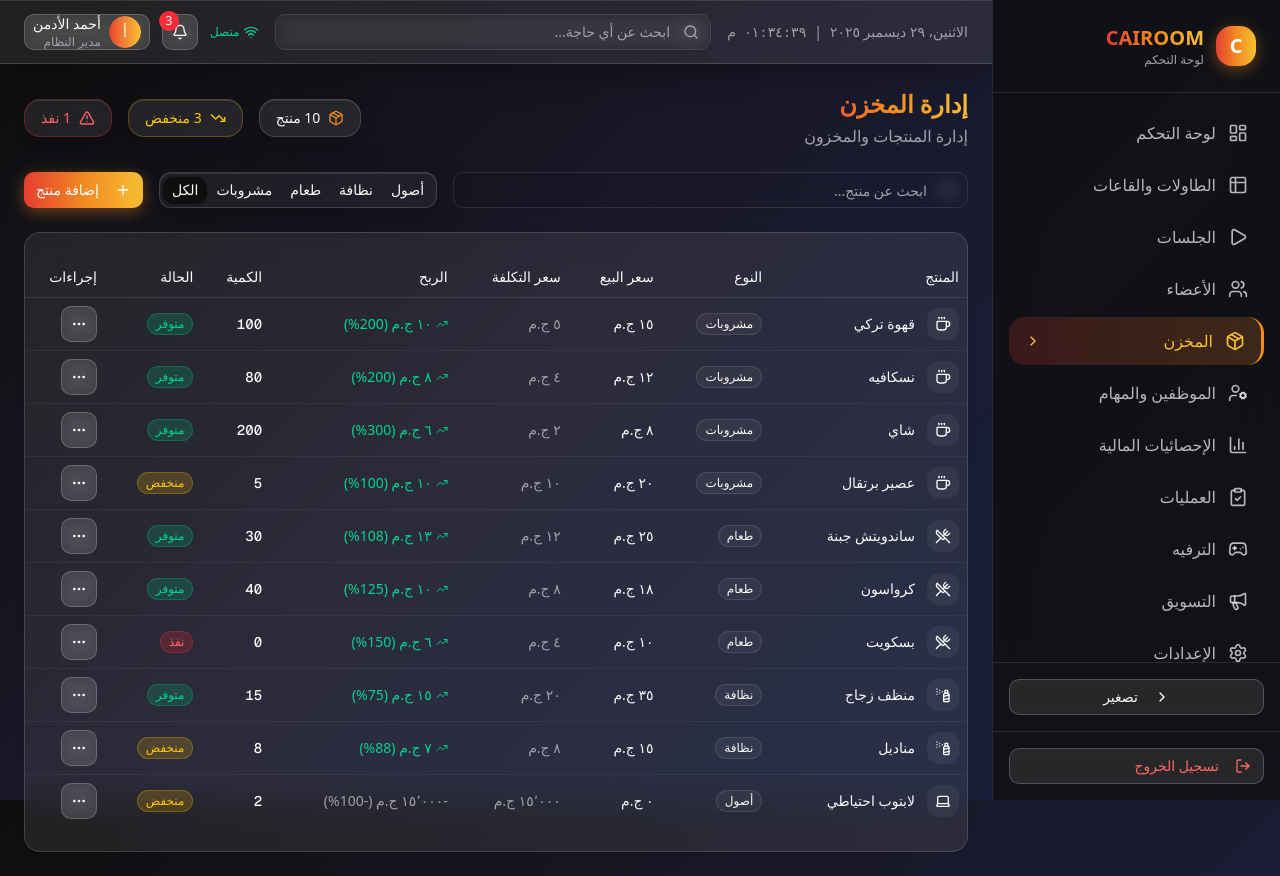
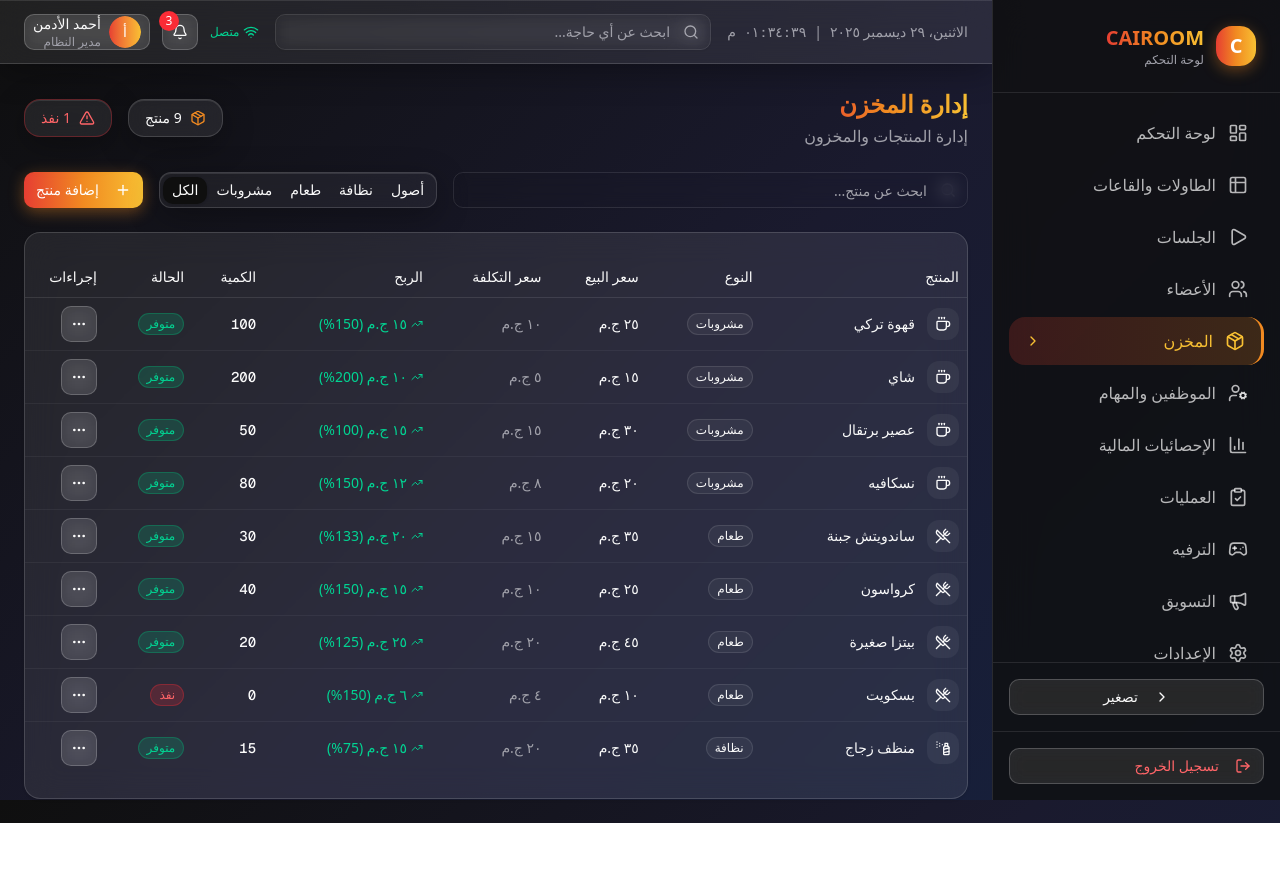
Before and after one commit to omaribu170-ops/cairoom-v2, a Next.js app: page /inventory in a window 1280 px wide. After the commit the page ends 823 px from the top, so only its background shows below. Built offline with nearby package versions, Linux system fonts and the light colour scheme; a web font is replaced by a local one.

Commit message:
feat: Shared InventoryContext for cross-page inventory sync

```diff
--- a/src/app/(admin)/dashboard/page.tsx
+++ b/src/app/(admin)/dashboard/page.tsx
@@ -24,6 +24,7 @@ import {
 } from 'lucide-react';
 import { SessionTimer } from '@/components/admin/SessionTimer';
 import { toast } from 'sonner';
+import { useInventory } from '@/contexts/InventoryContext';
 
 // أنواع الفترات الزمنية
 type TimePeriod = 'day' | 'week' | 'month' | 'halfyear' | 'year' | 'custom';
@@ -57,16 +58,7 @@ const mockMembers = [
     { id: 'm4', full_name: 'عمر حسن', phone: '01098765432', gender: 'male' },
 ];
 
-// بيانات المنتجات (المخزون) - طعام ومشروبات فقط
-const initialInventoryProducts = [
-    { id: 'p1', name: 'قهوة تركي', type: 'drink' as const, price: 25, stock_quantity: 100 },
-    { id: 'p2', name: 'شاي', type: 'drink' as const, price: 15, stock_quantity: 200 },
-    { id: 'p3', name: 'عصير برتقال', type: 'drink' as const, price: 30, stock_quantity: 50 },
-    { id: 'p4', name: 'نسكافيه', type: 'drink' as const, price: 20, stock_quantity: 80 },
-    { id: 'p5', name: 'ساندويتش جبنة', type: 'food' as const, price: 35, stock_quantity: 30 },
-    { id: 'p6', name: 'كرواسون', type: 'food' as const, price: 25, stock_quantity: 40 },
-    { id: 'p7', name: 'بيتزا صغيرة', type: 'food' as const, price: 45, stock_quantity: 20 },
-];
+// استخدام سياق المخزون بدلاً من البيانات التجريبية
 
 // أنواع البيانات
 interface TableHistoryEntry {
@@ -249,9 +241,8 @@ export default function AdminDashboardPage() {
     const [customDate, setCustomDate] = useState<string>(new Date().toISOString().split('T')[0]);
     const [activeSessions, setActiveSessions] = useState<ActiveSession[]>(initialActiveSessions);
 
-    // حالة المخزون وإيرادات الطلبات
-    const [inventoryProducts, setInventoryProducts] = useState(initialInventoryProducts);
-    const [ordersRevenue, setOrdersRevenue] = useState(0);
+    // استخدام سياق المخزون المشترك
+    const { products: inventoryProducts, ordersRevenue, reduceStock, addOrderRevenue, getOrderableProducts } = useInventory();
 
     // Start Session Modal State
     const [startSessionOpen, setStartSessionOpen] = useState(false);
@@ -475,14 +466,15 @@ export default function AdminDashboardPage() {
             return;
         }
 
-        // تحديث المخزون
-        setInventoryProducts(prev => prev.map(p =>
-            p.id === productId ? { ...p, stock_quantity: p.stock_quantity - delta } : p
-        ));
-
-        // تتبع الإيرادات
+        // تحديث المخزون باستخدام السياق المشترك
         if (delta > 0) {
-            setOrdersRevenue(prev => prev + (product.price * delta));
+            const success = reduceStock(productId, delta);
+            if (!success) {
+                toast.error('حدث خطأ في تحديث المخزون');
+                return;
+            }
+            // تتبع الإيرادات
+            addOrderRevenue(product.price * delta);
         }
 
         setActiveSessions(prev => prev.map(s => {
--- a/src/app/(admin)/inventory/page.tsx
+++ b/src/app/(admin)/inventory/page.tsx
@@ -61,7 +61,8 @@ import {
     TrendingDown,
     TrendingUp,
 } from 'lucide-react';
-import { Product, ProductType } from '@/types/database';
+import { ProductType } from '@/types/database';
+import { useInventory, InventoryProduct } from '@/contexts/InventoryContext';
 
 // أيقونات الأنواع
 const typeIcons: Record<ProductType, React.ReactNode> = {
@@ -78,28 +79,17 @@ const typeLabels: Record<ProductType, string> = {
     asset: 'أصول',
 };
 
-// بيانات تجريبية
-const mockProducts: Product[] = [
-    { id: '1', name: 'قهوة تركي', type: 'drink', price: 15, cost_price: 5, stock_quantity: 100, image_url: null, is_active: true, created_at: '', updated_at: '' },
-    { id: '2', name: 'نسكافيه', type: 'drink', price: 12, cost_price: 4, stock_quantity: 80, image_url: null, is_active: true, created_at: '', updated_at: '' },
-    { id: '3', name: 'شاي', type: 'drink', price: 8, cost_price: 2, stock_quantity: 200, image_url: null, is_active: true, created_at: '', updated_at: '' },
-    { id: '4', name: 'عصير برتقال', type: 'drink', price: 20, cost_price: 10, stock_quantity: 5, image_url: null, is_active: true, created_at: '', updated_at: '' },
-    { id: '5', name: 'ساندويتش جبنة', type: 'food', price: 25, cost_price: 12, stock_quantity: 30, image_url: null, is_active: true, created_at: '', updated_at: '' },
-    { id: '6', name: 'كرواسون', type: 'food', price: 18, cost_price: 8, stock_quantity: 40, image_url: null, is_active: true, created_at: '', updated_at: '' },
-    { id: '7', name: 'بسكويت', type: 'food', price: 10, cost_price: 4, stock_quantity: 0, image_url: null, is_active: false, created_at: '', updated_at: '' },
-    { id: '8', name: 'منظف زجاج', type: 'cleaning', price: 35, cost_price: 20, stock_quantity: 15, image_url: null, is_active: true, created_at: '', updated_at: '' },
-    { id: '9', name: 'مناديل', type: 'cleaning', price: 15, cost_price: 8, stock_quantity: 8, image_url: null, is_active: true, created_at: '', updated_at: '' },
-    { id: '10', name: 'لابتوب احتياطي', type: 'asset', price: 0, cost_price: 15000, stock_quantity: 2, image_url: null, is_active: true, created_at: '', updated_at: '' },
-];
+// استخدام سياق المخزون المشترك
 
 const LOW_STOCK_THRESHOLD = 10;
 
 export default function InventoryPage() {
-    const [products, setProducts] = useState<Product[]>(mockProducts);
+    // استخدام السياق المشترك
+    const { products, updateProduct, addProduct, deleteProduct, ordersRevenue } = useInventory();
     const [searchQuery, setSearchQuery] = useState('');
     const [selectedType, setSelectedType] = useState<ProductType | 'all'>('all');
     const [productModalOpen, setProductModalOpen] = useState(false);
-    const [selectedProduct, setSelectedProduct] = useState<Product | null>(null);
+    const [selectedProduct, setSelectedProduct] = useState<InventoryProduct | null>(null);
 
     // حالة المنتج الجديد/المعدل
     const [formData, setFormData] = useState({
@@ -141,7 +131,7 @@ export default function InventoryPage() {
         setProductModalOpen(true);
     };
 
-    const handleEditProduct = (product: Product) => {
+    const handleEditProduct = (product: InventoryProduct) => {
         setSelectedProduct(product);
         setFormData({
             name: product.name,
@@ -159,25 +149,24 @@ export default function InventoryPage() {
         if (!formData.name.trim()) return;
 
         if (selectedProduct) {
-            // تعديل
-            setProducts((prev) =>
-                prev.map((p) =>
-                    p.id === selectedProduct.id
-                        ? { ...p, ...formData, updated_at: new Date().toISOString() }
-                        : p
-                )
-            );
+            // تعديل - استخدام دالة السياق
+            updateProduct({
+                ...selectedProduct,
+                ...formData,
+                image_url: formData.image_url || null,
+            });
             toast.success('تم تعديل المنتج بنجاح');
         } else {
-            // إضافة جديدة
-            const newProduct: Product = {
-                id: `product-${Date.now()}`,
-                ...formData,
-                image_url: null,
-                created_at: new Date().toISOString(),
-                updated_at: new Date().toISOString(),
-            };
-            setProducts((prev) => [...prev, newProduct]);
+            // إضافة جديدة - استخدام دالة السياق
+            addProduct({
+                name: formData.name,
+                type: formData.type,
+                price: formData.price,
+                cost_price: formData.cost_price,
+                stock_quantity: formData.stock_quantity,
+                is_active: formData.is_active,
+                image_url: formData.image_url || null,
+            });
             toast.success('تم إضافة المنتج بنجاح');
         }
         setProductModalOpen(false);
@@ -185,7 +174,7 @@ export default function InventoryPage() {
 
     const handleDeleteProduct = (productId: string) => {
         if (confirm('متأكد إنك عايز تحذف المنتج ده؟')) {
-            setProducts((prev) => prev.filter((p) => p.id !== productId));
+            deleteProduct(productId);
             toast.success('تم حذف المنتج');
         }
     };
--- a/src/app/(admin)/layout.tsx
+++ b/src/app/(admin)/layout.tsx
@@ -3,9 +3,12 @@
    تخطيط لوحة التحكم
    ================================================================= */
 
+'use client';
+
 import { AdminSidebar } from '@/components/admin/Sidebar';
 import { AdminHeader } from '@/components/admin/Header';
 import { Toaster } from '@/components/ui/sonner';
+import { InventoryProvider } from '@/contexts/InventoryContext';
 
 export default function AdminLayout({
     children,
@@ -13,6 +16,7 @@ export default function AdminLayout({
     children: React.ReactNode;
 }) {
     return (
+        <InventoryProvider>
             <div className="min-h-screen" dir="rtl">
                 {/* الشريط الجانبي */}
                 <AdminSidebar />
@@ -31,5 +35,6 @@ export default function AdminLayout({
                 {/* Toaster للإشعارات */}
                 <Toaster position="bottom-left" richColors />
             </div>
+        </InventoryProvider>
     );
 }
--- a/src/app/(admin)/sessions/page.tsx
+++ b/src/app/(admin)/sessions/page.tsx
@@ -25,6 +25,7 @@ import {
     Plus, Coffee, Minus, X, Building2, ShoppingBag, CheckCircle2, AlertCircle,
 } from 'lucide-react';
 import { SessionTimer } from '@/components/admin/SessionTimer';
+import { useInventory } from '@/contexts/InventoryContext';
 
 // بيانات الطاولات المتاحة
 const mockTables = [
@@ -43,16 +44,7 @@ const mockHalls = [
     { id: 'h3', name: 'قاعة الحديقة', capacity_min: 20, capacity_max: 100, price_per_hour: 500 },
 ];
 
-// بيانات المنتجات (المخزون) - طعام ومشروبات فقط
-const initialInventoryProducts = [
-    { id: 'p1', name: 'قهوة تركي', type: 'drink' as const, price: 25, stock_quantity: 100 },
-    { id: 'p2', name: 'شاي', type: 'drink' as const, price: 15, stock_quantity: 200 },
-    { id: 'p3', name: 'عصير برتقال', type: 'drink' as const, price: 30, stock_quantity: 50 },
-    { id: 'p4', name: 'نسكافيه', type: 'drink' as const, price: 20, stock_quantity: 80 },
-    { id: 'p5', name: 'ساندويتش جبنة', type: 'food' as const, price: 35, stock_quantity: 30 },
-    { id: 'p6', name: 'كرواسون', type: 'food' as const, price: 25, stock_quantity: 40 },
-    { id: 'p7', name: 'بيتزا صغيرة', type: 'food' as const, price: 45, stock_quantity: 20 },
-];
+// استخدام سياق المخزون المشترك
 
 // أنواع البيانات
 interface TableHistoryEntry {
@@ -270,9 +262,8 @@ export default function SessionsPage() {
     const [paymentDetails, setPaymentDetails] = useState({ cardHolder: '', walletNumber: '', walletOwner: '', cairoomUser: '' }); // تفاصيل الدفع
     const [cairoomWalletBalance, setCairoomWalletBalance] = useState<number | null>(null); // رصيد المحفظة الوهمي
 
-    // حالة المخزون وإيرادات الطلبات
-    const [inventoryProducts, setInventoryProducts] = useState(initialInventoryProducts);
-    const [ordersRevenue, setOrdersRevenue] = useState(0);
+    // استخدام سياق المخزون المشترك
+    const { products: inventoryProducts, ordersRevenue, reduceStock, addOrderRevenue } = useInventory();
 
     // دالة تحميل الفاتورة كـ PDF
     const handleDownloadInvoicePDF = (session: HistorySession) => {
@@ -561,14 +552,15 @@ export default function SessionsPage() {
             return;
         }
 
-        // تحديث المخزون
-        setInventoryProducts(prev => prev.map(p =>
-            p.id === productId ? { ...p, stock_quantity: p.stock_quantity - delta } : p
-        ));
-
-        // تتبع الإيرادات
+        // تحديث المخزون باستخدام السياق المشترك
         if (delta > 0) {
-            setOrdersRevenue(prev => prev + (product.price * delta));
+            const success = reduceStock(productId, delta);
+            if (!success) {
+                toast.error('حدث خطأ في تحديث المخزون');
+                return;
+            }
+            // تتبع الإيرادات
+            addOrderRevenue(product.price * delta);
         }
 
         setActiveSessions(prev => prev.map(s => {
--- /dev/null
+++ b/src/contexts/InventoryContext.tsx
@@ -0,0 +1,116 @@
+/* =================================================================
+   CAIROOM - Inventory Context
+   سياق المخزون المشترك بين الصفحات
+   ================================================================= */
+
+'use client';
+
+import { createContext, useContext, useState, ReactNode } from 'react';
+
+// نوع المنتج
+export interface InventoryProduct {
+    id: string;
+    name: string;
+    type: 'food' | 'drink' | 'cleaning' | 'asset';
+    price: number;
+    cost_price: number;
+    stock_quantity: number;
+    image_url: string | null;
+    is_active: boolean;
+}
+
+// البيانات الابتدائية
+const initialProducts: InventoryProduct[] = [
+    { id: 'p1', name: 'قهوة تركي', type: 'drink', price: 25, cost_price: 10, stock_quantity: 100, image_url: null, is_active: true },
+    { id: 'p2', name: 'شاي', type: 'drink', price: 15, cost_price: 5, stock_quantity: 200, image_url: null, is_active: true },
+    { id: 'p3', name: 'عصير برتقال', type: 'drink', price: 30, cost_price: 15, stock_quantity: 50, image_url: null, is_active: true },
+    { id: 'p4', name: 'نسكافيه', type: 'drink', price: 20, cost_price: 8, stock_quantity: 80, image_url: null, is_active: true },
+    { id: 'p5', name: 'ساندويتش جبنة', type: 'food', price: 35, cost_price: 15, stock_quantity: 30, image_url: null, is_active: true },
+    { id: 'p6', name: 'كرواسون', type: 'food', price: 25, cost_price: 10, stock_quantity: 40, image_url: null, is_active: true },
+    { id: 'p7', name: 'بيتزا صغيرة', type: 'food', price: 45, cost_price: 20, stock_quantity: 20, image_url: null, is_active: true },
+    { id: 'p8', name: 'بسكويت', type: 'food', price: 10, cost_price: 4, stock_quantity: 0, image_url: null, is_active: false },
+    { id: 'p9', name: 'منظف زجاج', type: 'cleaning', price: 35, cost_price: 20, stock_quantity: 15, image_url: null, is_active: true },
+];
+
+// نوع السياق
+interface InventoryContextType {
+    products: InventoryProduct[];
+    ordersRevenue: number;
+    // وظائف
+    getOrderableProducts: () => InventoryProduct[]; // طعام ومشروبات فقط
+    reduceStock: (productId: string, quantity: number) => boolean; // إرجاع نجاح أو فشل
+    addOrderRevenue: (amount: number) => void;
+    updateProduct: (product: InventoryProduct) => void;
+    addProduct: (product: Omit<InventoryProduct, 'id'>) => void;
+    deleteProduct: (productId: string) => void;
+}
+
+const InventoryContext = createContext<InventoryContextType | undefined>(undefined);
+
+// مزود السياق
+export function InventoryProvider({ children }: { children: ReactNode }) {
+    const [products, setProducts] = useState<InventoryProduct[]>(initialProducts);
+    const [ordersRevenue, setOrdersRevenue] = useState(0);
+
+    // الحصول على المنتجات المتاحة للطلب (طعام ومشروبات فقط، نشطة، متوفرة)
+    const getOrderableProducts = () => {
+        return products.filter(p => (p.type === 'food' || p.type === 'drink') && p.is_active && p.stock_quantity > 0);
+    };
+
+    // تقليل المخزون
+    const reduceStock = (productId: string, quantity: number): boolean => {
+        const product = products.find(p => p.id === productId);
+        if (!product || product.stock_quantity < quantity) {
+            return false;
+        }
+        setProducts(prev => prev.map(p =>
+            p.id === productId ? { ...p, stock_quantity: p.stock_quantity - quantity } : p
+        ));
+        return true;
+    };
+
+    // إضافة إيرادات الطلبات
+    const addOrderRevenue = (amount: number) => {
+        setOrdersRevenue(prev => prev + amount);
+    };
+
+    // تحديث منتج
+    const updateProduct = (product: InventoryProduct) => {
+        setProducts(prev => prev.map(p => p.id === product.id ? product : p));
+    };
+
+    // إضافة منتج
+    const addProduct = (product: Omit<InventoryProduct, 'id'>) => {
+        const newProduct: InventoryProduct = { ...product, id: `p-${Date.now()}` };
+        setProducts(prev => [...prev, newProduct]);
+    };
+
+    // حذف منتج
+    const deleteProduct = (productId: string) => {
+        setProducts(prev => prev.filter(p => p.id !== productId));
+    };
+
+    return (
+        <InventoryContext.Provider value={{
+            products,
+            ordersRevenue,
+            getOrderableProducts,
+            reduceStock,
+            addOrderRevenue,
+            updateProduct,
+            addProduct,
+            deleteProduct,
+        }}>
+            {children}
+        </InventoryContext.Provider>
+    );
+}
+
+// هوك للاستخدام
+export function useInventory() {
+    const context = useContext(InventoryContext);
+    if (context === undefined) {
+        throw new Error('useInventory must be used within an InventoryProvider');
+    }
+    return context;
+}
```
Lines whose indentation alone changed are shown as unchanged.
